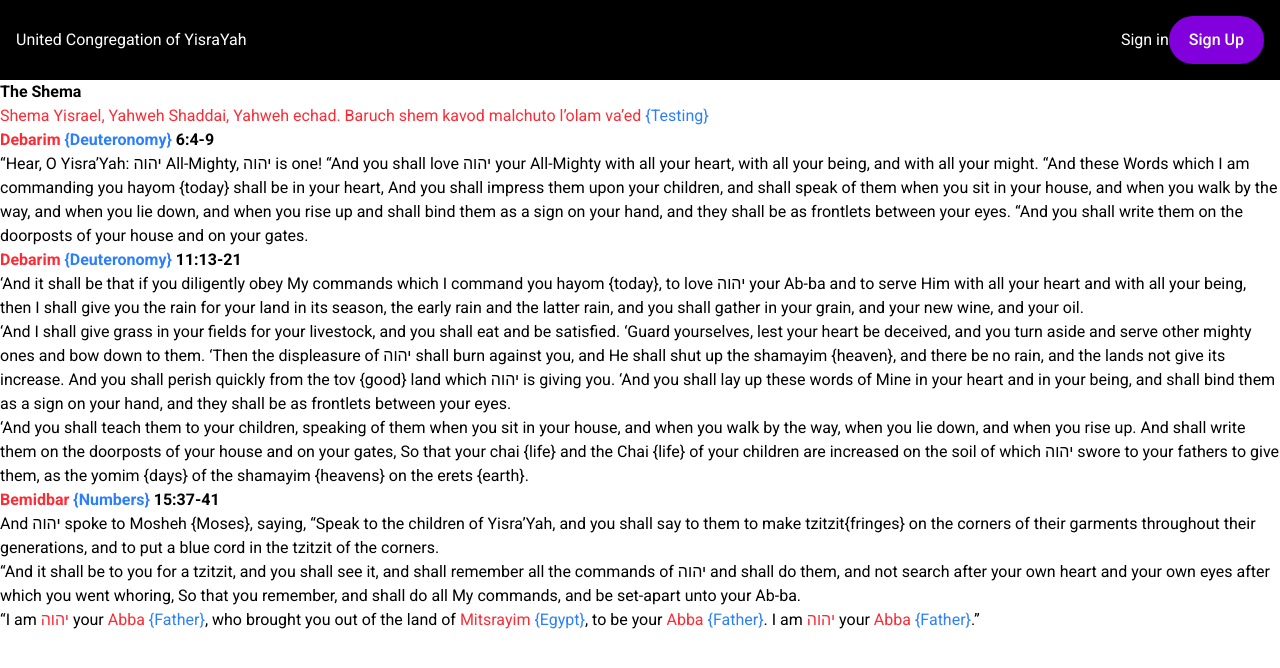
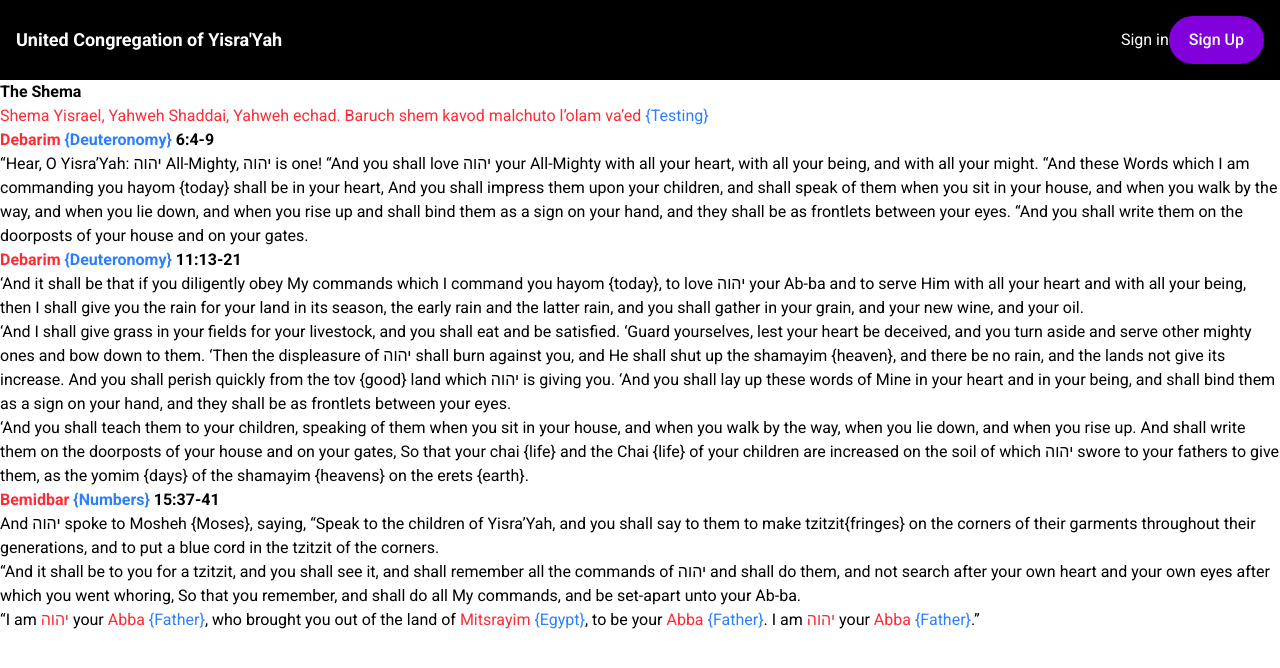
Before and after one commit to elixer-prince/ucoy, a Next.js app: page /rituals/friday-evening in a window 1280 px wide. Shown: the top 668 px of the page. Built offline with nearby package versions, Linux system fonts and the light colour scheme; no server answers.

Commit message:
refactor(navbar): extract logo component

```diff
--- a/src/ui/components/Navbar/Index.tsx
+++ b/src/ui/components/Navbar/Index.tsx
@@ -1,13 +1,13 @@
 import DesktopLinks from "@/ui/components/Navbar/DesktopLinks";
+import NavbarLogo from "@/ui/components/Navbar/Logo";
 import { Show, SignInButton, SignUpButton, UserButton } from "@clerk/nextjs";
-import Link from "next/link";
 
 const Navbar = () => {
   return (
     <nav className="sticky top-0 flex justify-between bg-black p-4 text-white select-none">
-      <Link className="flex items-center" href="/#">
-        United Congregation of YisraYah
-      </Link>
+      <div className="flex items-center gap-2">
+        <NavbarLogo />
+      </div>
 
       <div className="flex">
         <Show when="signed-in">
--- /dev/null
+++ b/src/ui/components/Navbar/Logo.tsx
@@ -0,0 +1,14 @@
+import Link from "next/link";
+
+const NavbarLogo = () => {
+  return (
+    <Link className="flex items-center text-lg font-bold" href="/#">
+      <span className="sm:hidden">UCOY</span>
+      <span className="max-sm:hidden">
+        United Congregation of Yisra&apos;Yah
+      </span>
+    </Link>
+  );
+};
+
+export default NavbarLogo;
```
